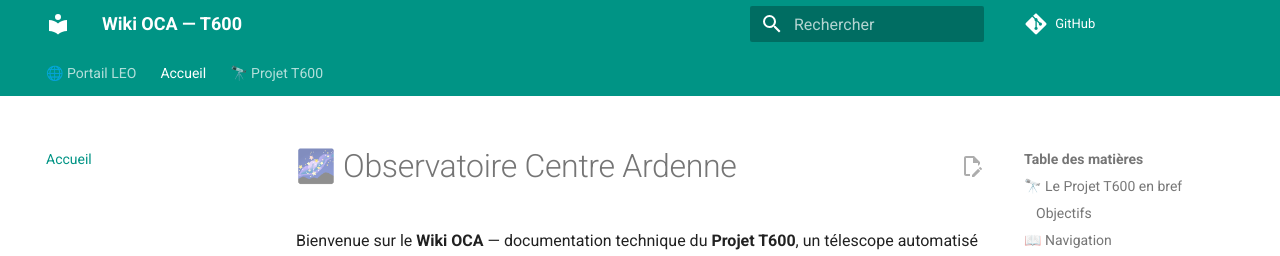
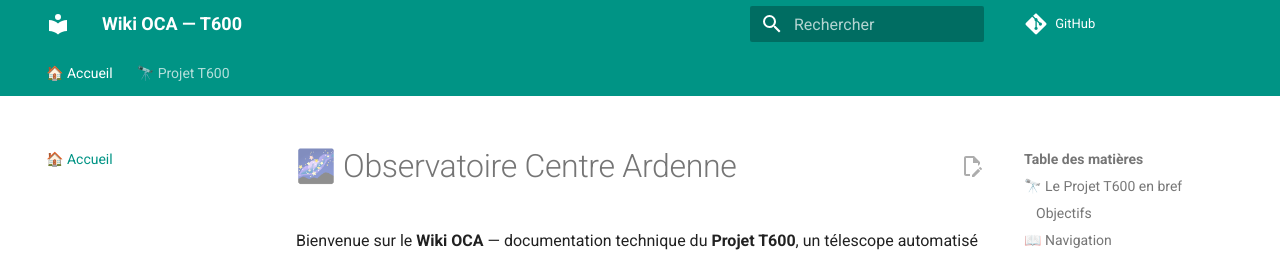
Before and after one commit to christophedanhier-hash/wiki-oca, an MkDocs documentation site: the page built from docs/index.md, in a window 1280 px wide and 1343 px high. Shown: the top 256 px of the window. Built offline with MkDocs 1.6.1 and Material for MkDocs 9.7.7, drawn with Linux system fonts in a browser that asks for light colours; comment, search, counter and statistics services are not loaded.

Commit message:
clean: supprimé Portail LEO du wiki OCA (wiki indépendant)

```diff
--- a/mkdocs.yml
+++ b/mkdocs.yml
@@ -48,12 +48,7 @@ extra_javascript:
   - https://cdn.jsdelivr.net/npm/mermaid@10/dist/mermaid.min.js
 
 nav:
-  - 🌐 Portail LEO:
-    - 🏛️ BAVI LEO: https://christophedanhier-hash.github.io/BAVI_LEO/
-    - 🔭 Wiki OCA: https://christophedanhier-hash.github.io/wiki-oca/
-    - 🧭 Voyages: https://christophedanhier-hash.github.io/voyages-wiki/
-    - 📋 Tracker: https://github.com/christophedanhier-hash/leo-tracker/issues
-  - Accueil: index.md
+  - 🏠 Accueil: index.md
   - 🔭 Projet T600:
       - Aperçu: t600/index.md
       - Documentation technique: t600/technique.md
```
